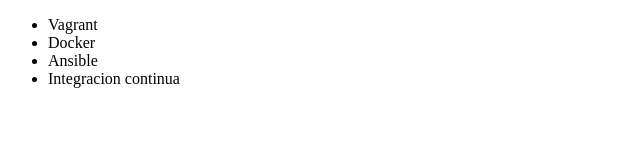
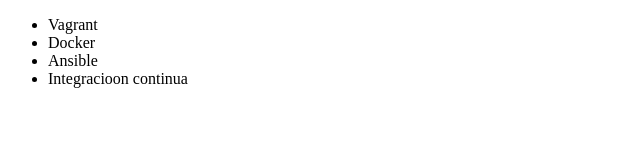
Before and after one commit to edgarmoe/alura-git, a plain HTML site: page index.html in a window 1280 px wide. Shown: the full height of the page, 0-640 px from the left. Drawn offline with Linux system fonts and the light colour scheme.

Commit message:
se arreglo el error curso de integracion

```diff
--- a/index.html
+++ b/index.html
@@ -9,7 +9,7 @@
          <li> Vagrant </li>
          <li> Docker </li>
          <li> Ansible </li>
-         <li> Integracion continua </li>
+         <li> Integracioon continua </li>
      </ul>
 </body>
 </html>
```
